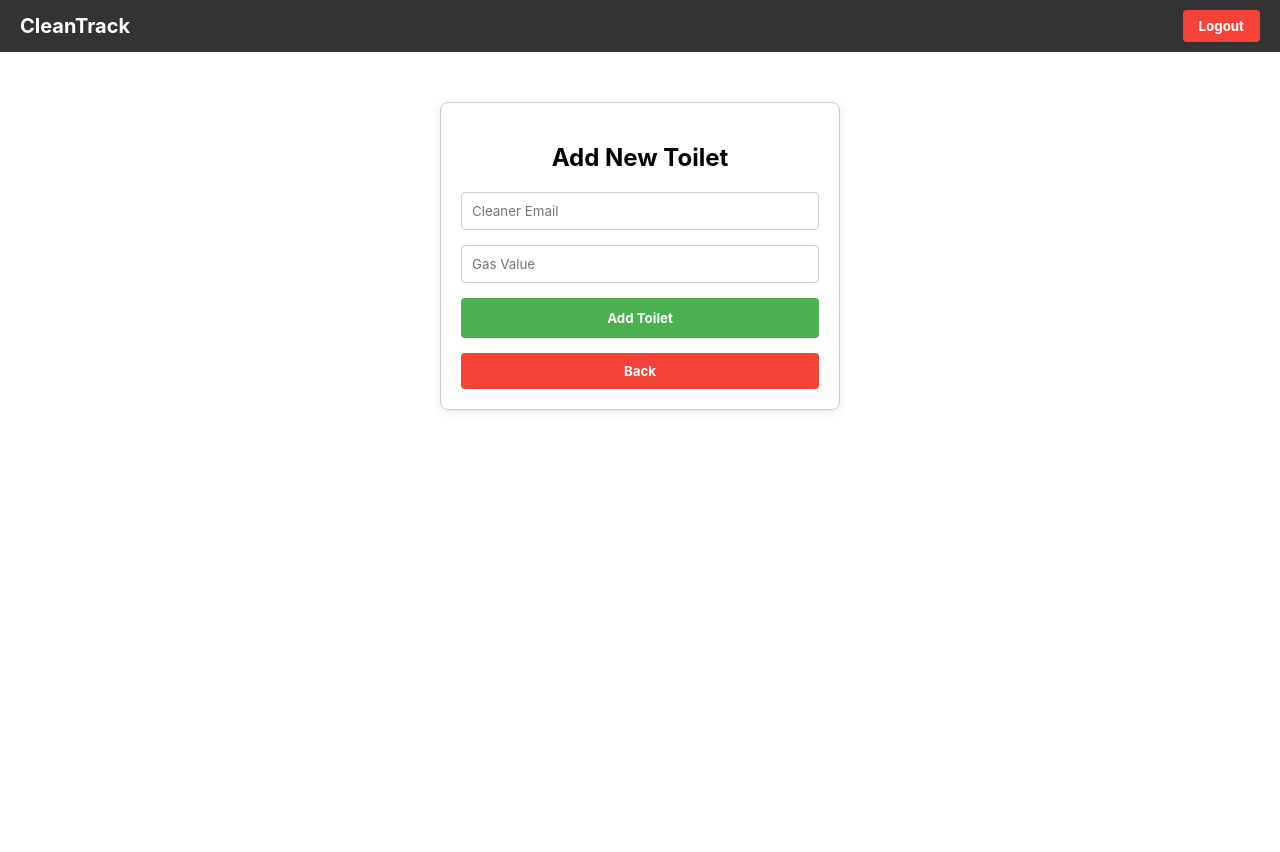
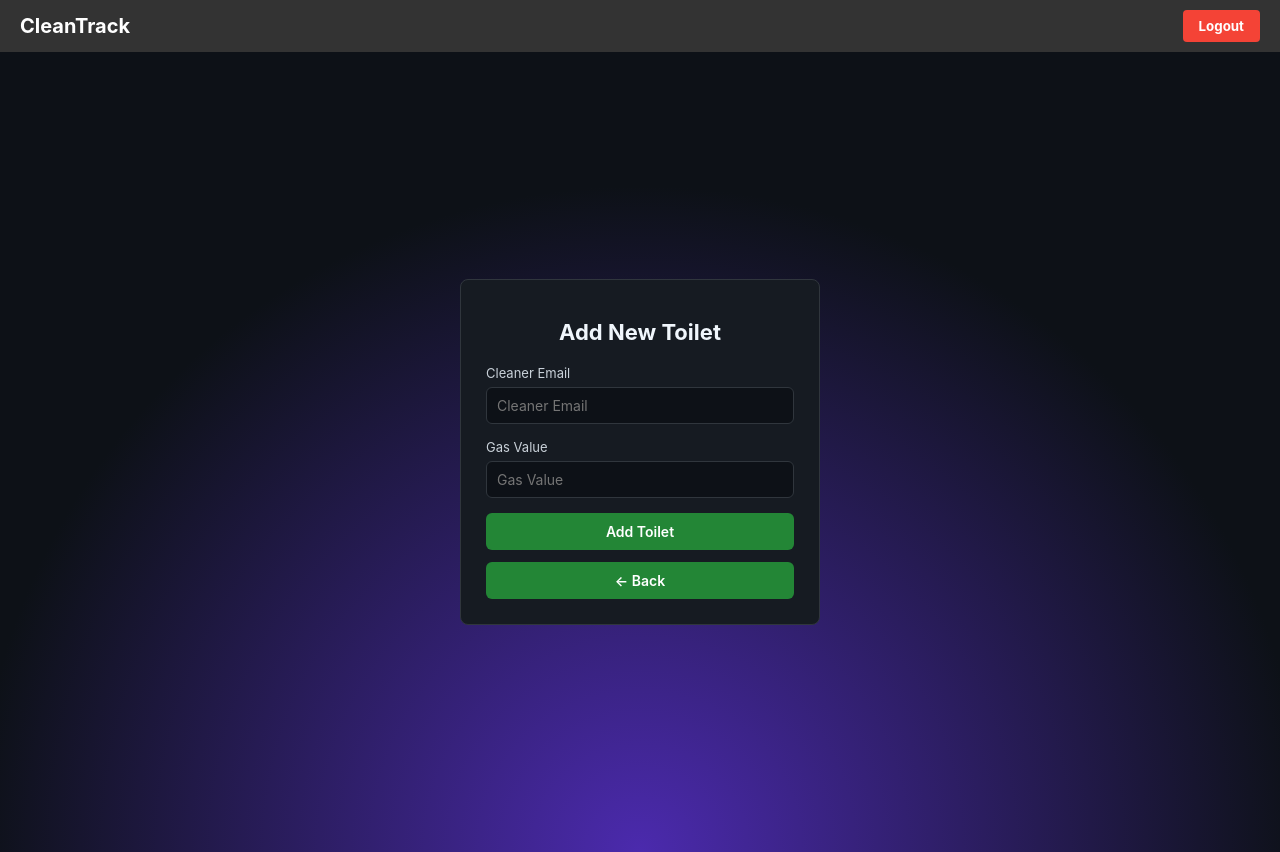
Before and after one commit to rutvik2026/CleanTrack-Frontend, a React (Vite) app: page /newtoilet in a window 1280 px wide. Before the commit the page ends 800 px from the top, so only its background shows below. Built offline with nearby package versions, Linux system fonts and the light colour scheme; sample sign-in values are in the browser's storage.

Commit message:
Refactor NewToilet component structure and styles
Refactor NewToilet component layout and styles.

```diff
--- a/src/NewToilet.jsx
+++ b/src/NewToilet.jsx
@@ -1,34 +1,36 @@
 import React, { useState, useEffect } from "react";
 import { useNavigate } from "react-router-dom";
+import "./NewToilet.css";
 
 const NewToilet = () => {
   const navigate = useNavigate();
 
   const [formData, setFormData] = useState({
     cleanerEmail: "",
-    adminEmail: sessionStorage.getItem("email") || "", // prefill admin email
+    adminEmail: sessionStorage.getItem("email") || "",
     gasValue: "",
     status: "new Toilet",
   });
 
-  const [message, setMessage] = useState("");
-
-  // Check admin access
+  // Admin access check
   useEffect(() => {
     const role = sessionStorage.getItem("role");
     if (role !== "admin") {
-      navigate("/home"); // redirect non-admins
+      navigate("/home");
     }
   }, [navigate]);
 
   const handleChange = (e) => {
-    setFormData({ ...formData, [e.target.name]: e.target.value });
+    setFormData({
+      ...formData,
+      [e.target.name]: e.target.value,
+    });
   };
 
   const handleSubmit = async (e) => {
     e.preventDefault();
+
     try {
-      // Use backend URL from environment variables
       const BACKEND_URL = import.meta.env.VITE_BACKEND_URL;
 
       const res = await fetch(`${BACKEND_URL}/api/newtoilet`, {
@@ -41,7 +43,11 @@
 
       if (data.success) {
         alert("New toilet added successfully!");
-        setFormData({ ...formData, cleanerEmail: "", gasValue: "" });
+        setFormData({
+          ...formData,
+          cleanerEmail: "",
+          gasValue: "",
+        });
       } else {
         alert(data.message || "Failed to add toilet");
       }
@@ -52,80 +58,42 @@
   };
 
   return (
-    <div style={containerStyle}>
-      <h2 style={{ textAlign: "center", marginBottom: "20px" }}>Add New Toilet</h2>
-      <form onSubmit={handleSubmit} style={formStyle}>
+    <div className="newtoilet-page">
+      <div className="newtoilet-box">
+        <h1>Add New Toilet</h1>
+
+        <form onSubmit={handleSubmit}>
+          <label htmlFor="cleanerEmail">Cleaner Email</label>
           <input
+            id="cleanerEmail"
             type="email"
             name="cleanerEmail"
             placeholder="Cleaner Email"
             value={formData.cleanerEmail}
             onChange={handleChange}
             required
-          style={inputStyle}
           />
+
+          <label htmlFor="gasValue">Gas Value</label>
           <input
+            id="gasValue"
             type="number"
             name="gasValue"
             placeholder="Gas Value"
             value={formData.gasValue}
             onChange={handleChange}
             required
-          style={inputStyle}
           />
-        <button type="submit" style={buttonStyle}>Add Toilet</button>
+
+          <button type="submit">Add Toilet</button>
         </form>
-      <button onClick={() => navigate(-1)} style={backButtonStyle}>Back</button>
+
+        <button className="back-btn" onClick={() => navigate(-1)}>
+          ← Back
+        </button>
+      </div>
     </div>
   );
 };
 
-// Styles
-const containerStyle = {
-  maxWidth: "400px",
-  width: "90%",
-  margin: "50px auto",
-  padding: "20px",
-  border: "1px solid #ccc",
-  borderRadius: "8px",
-  boxShadow: "0 2px 8px rgba(0,0,0,0.1)",
-  fontFamily: "Arial, sans-serif",
-};
-
-const formStyle = {
-  display: "flex",
-  flexDirection: "column",
-  gap: "15px",
-};
-
-const inputStyle = {
-  width: "100%",
-  padding: "10px",
-  borderRadius: "4px",
-  border: "1px solid #ccc",
-  boxSizing: "border-box",
-};
-
-const buttonStyle = {
-  padding: "12px",
-  backgroundColor: "#4CAF50",
-  color: "white",
-  border: "none",
-  borderRadius: "4px",
-  cursor: "pointer",
-  fontWeight: "bold",
-};
-
-const backButtonStyle = {
-  marginTop: "15px",
-  padding: "10px",
-  backgroundColor: "#f44336",
-  color: "white",
-  border: "none",
-  borderRadius: "4px",
-  cursor: "pointer",
-  fontWeight: "bold",
-  width: "100%",
-};
-
 export default NewToilet;
```
Lines whose indentation alone changed are shown as unchanged.
